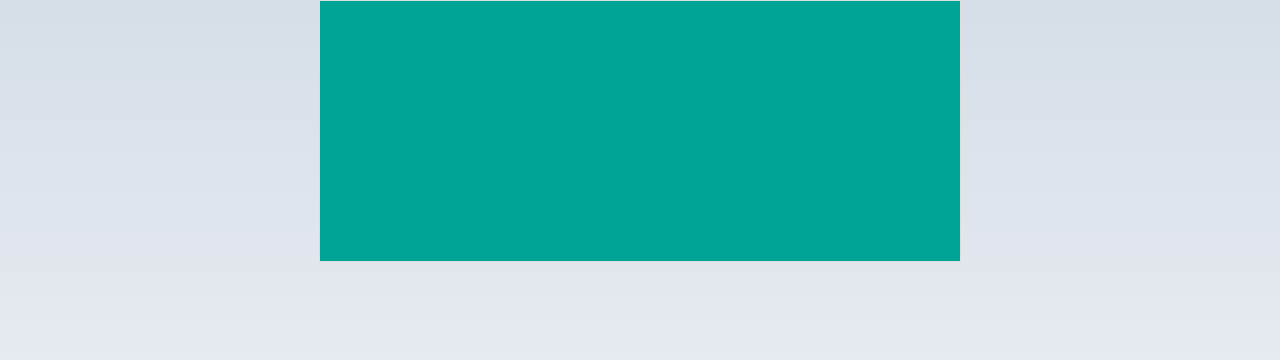
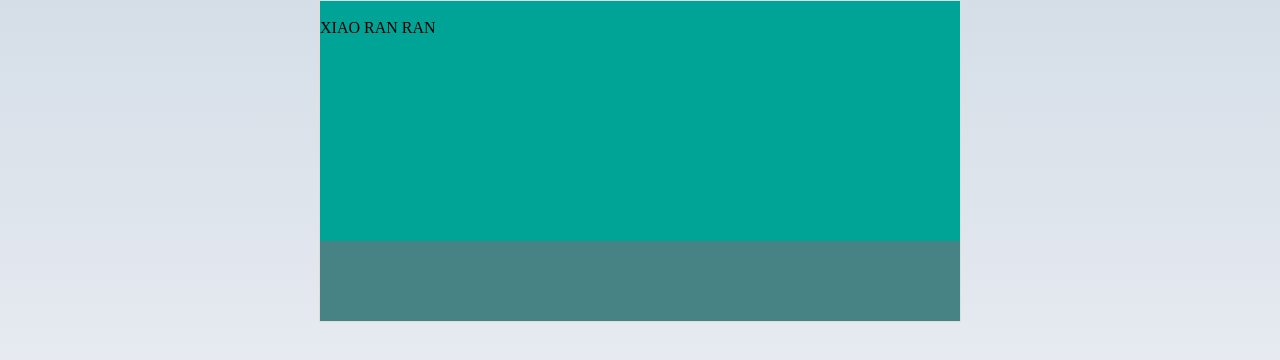
Before and after one commit to xrr2016/canvas_particle, a website: page index.html in a window 1280 px wide. Drawn offline with Linux system fonts and the light colour scheme.

Commit message:
edit index

```diff
--- a/index.html
+++ b/index.html
@@ -10,8 +10,12 @@
 <body>
   <div class="container">
     <div class="header">
-      <div class="logo"></div>
-      <div class="name"></div>
+      <div class="logo">
+        <img src="" alt="" />
+      </div>
+      <div class="name">
+        XIAO RAN RAN
+      </div>
     </div>
     <div class="concat"></div>
     <div class="about-me"></div>
--- a/style.css
+++ b/style.css
@@ -13,6 +13,10 @@ html, body {
 }
 .header{
   width: 100%;
-  height: 260px;
+  height: 240px;
   background-color: #00a497;
 }
+.concat{
+  height: 80px;
+  background-color: #478384;
+}
```
